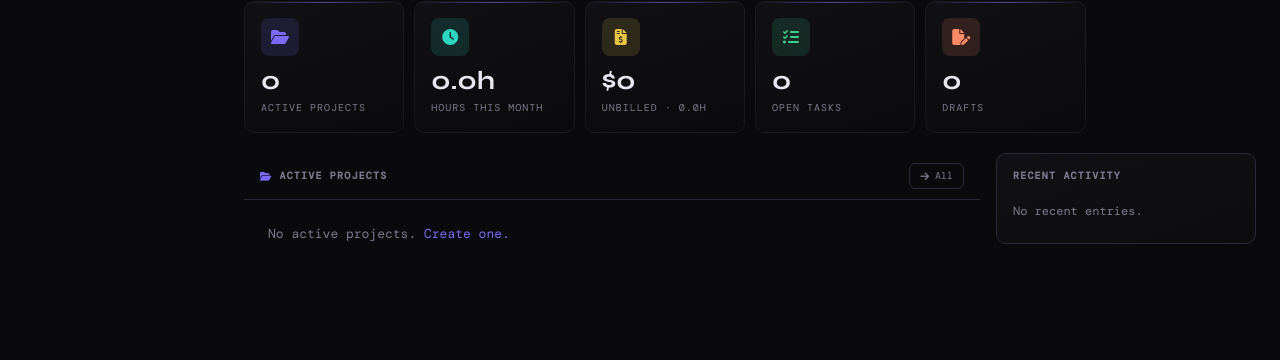
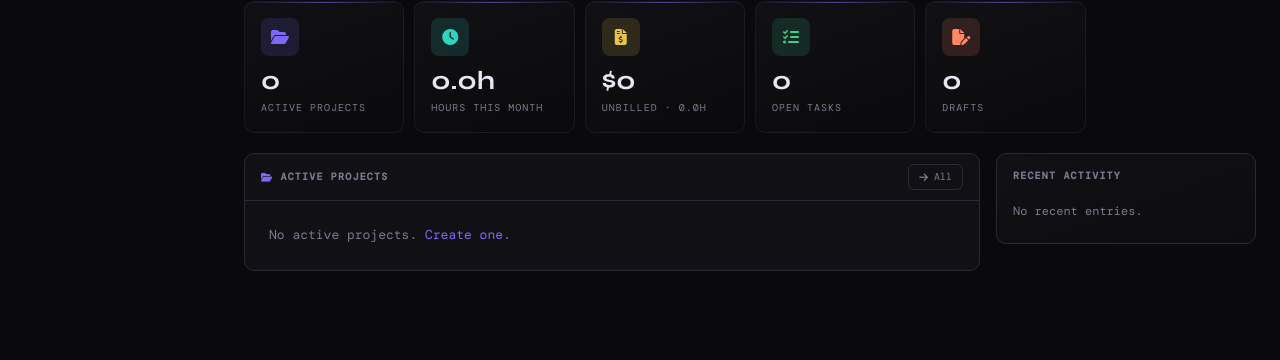
Before and after one commit to hihilabs/hihi.labs, a Django app: page /dashboard/ in a window 1280 px wide. Shown: the part 928-1288 px from the top of the page. Run offline with Django 5.2, Linux system fonts and the light colour scheme; the visitor is signed in with stand-in values (Sample User, id 1); data that the repository does not hold is empty; some web fonts are replaced.

Commit message:
fix: body min-height, bust CF CSS cache, add proj-files-section card style
- html/body: remove height:100% (was locking content), use body min-height:100vh instead
- .content: add explicit justify-content:flex-start (prevents flex-column push-to-bottom)
- .proj-files-section: add card styling (bg, border, border-radius) matching .proj-section
- base.html: CSS URL ?v=2 bypasses Cloudflare's stale cached version

Co-Authored-By: Claude Sonnet 4.6 <noreply@anthropic.com>

```diff
--- a/static/css/main.css
+++ b/static/css/main.css
@@ -119,8 +119,11 @@
 
 *, *::before, *::after { box-sizing: border-box; margin: 0; padding: 0; }
 
-html, body {
-  height: 100%;
+html {
+  background: var(--bg);
+}
+body {
+  min-height: 100vh;
   background: var(--bg);
   color: var(--text);
   font-family: var(--font-mono);
@@ -214,6 +217,7 @@ a:hover { opacity: 0.85; }
   min-height: 100vh;
   display: flex;
   flex-direction: column;
+  justify-content: flex-start;
 }
 
 /* ── Page Header ── */
@@ -577,7 +581,8 @@ select.input { cursor: pointer; }
 }
 .proj-card:hover { border-color: var(--brand); }
 /* ── Section block (full-width stacked panels) ── */
-.proj-section {
+.proj-section,
+.proj-files-section {
   background: var(--bg2);
   border: 1px solid var(--border);
   border-radius: var(--r-lg);
--- a/templates/base.html
+++ b/templates/base.html
@@ -15,7 +15,7 @@
   <link href="https://fonts.googleapis.com/css2?family=DM+Mono:wght@300;400;500&family=Syne:wght@400;600;700&display=swap" rel="stylesheet">
   <link rel="stylesheet" href="https://cdnjs.cloudflare.com/ajax/libs/font-awesome/6.5.0/css/all.min.css">
   {% load static %}
-  <link rel="stylesheet" href="{% static 'css/main.css' %}">
+  <link rel="stylesheet" href="{% static 'css/main.css' %}?v=2">
   {% block extra_css %}{% endblock %}
 </head>
 <body>
```
